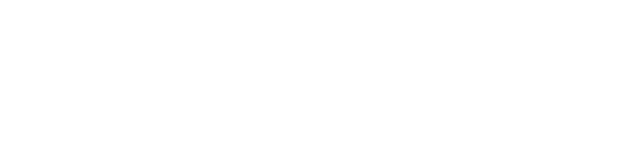
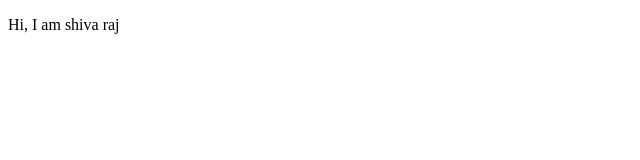
Before and after one commit to ShivaRajSakilam/Learning-Git-GitHub, a plain HTML site: page index.html in a window 1280 px wide. Shown: the whole page, without its empty margins (0-640 px from the left). Drawn offline with Linux system fonts and the light colour scheme.

Commit message:
Added p tag

```diff
--- a/index.html
+++ b/index.html
@@ -6,6 +6,6 @@
     <title>Document</title>
 </head>
 <body>
-
+    <p>Hi, I am shiva raj</p>
 </body>
 </html>
```
